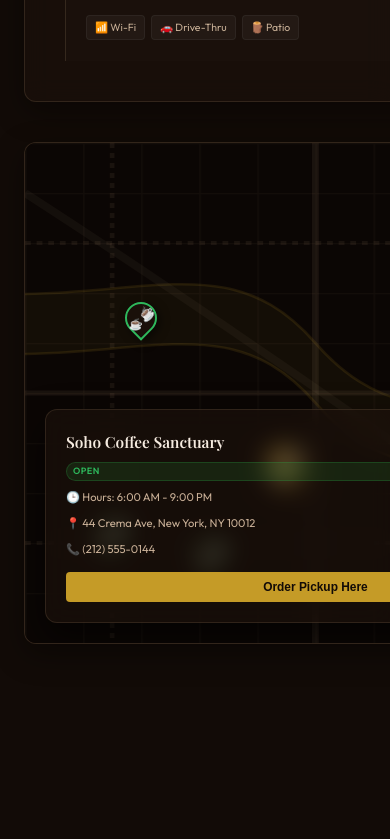
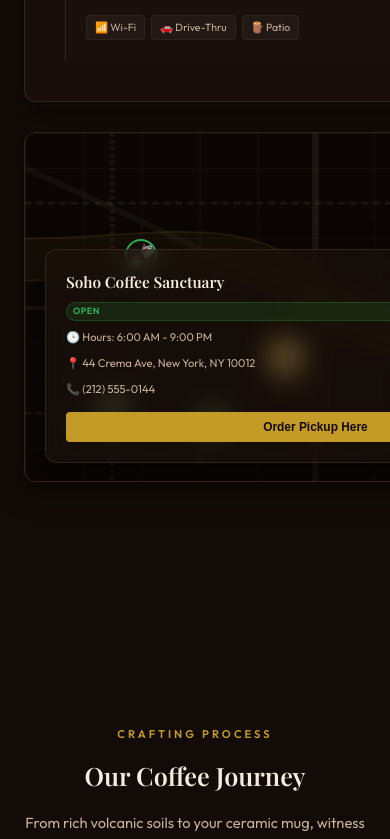
Before and after one commit to mohammed-meezan/mocha-brew, a React (Vite) app: page / in a window 390 px wide. Shown: the part 6636-7475 px from the top of the page. Built offline with nearby package versions, Linux system fonts and the light colour scheme; a web font is replaced by a local one.

Commit message:
style: shift customizer and store locator responsive stack breakpoints to 768px

```diff
--- a/src/index.css
+++ b/src/index.css
@@ -1368,7 +1368,14 @@ footer {
         display: block;
     }
 
-    /* Stack components at 1024px Laptop breakpoint */
+}
+
+@media (max-width: 768px) {
+    .section-header h2 {
+        font-size: 2.2rem;
+    }
+
+    /* Stack interactive customizer components below 768px */
     .customizer-container {
         grid-template-columns: 1fr;
         gap: 40px;
@@ -1376,12 +1383,6 @@ footer {
 
     .cup-canvas-wrapper {
         height: 280px;
-    }
-}
-
-@media (max-width: 768px) {
-    .section-header h2 {
-        font-size: 2.2rem;
     }
 
     /* Fixed mobile text overlap with a glass card overlay over the canvas */
@@ -2864,11 +2865,27 @@ footer {
     align-items: stretch;
 }
 
-@media (max-width: 992px) {
+@media (max-width: 768px) {
     .locator-container {
         grid-template-columns: 1fr;
-    }
-}
+        gap: 30px;
+    }
+
+    .locator-sidebar {
+        max-height: 480px; /* Keep sidebar compact on mobile so map is visible below */
+    }
+
+    .locator-map-panel, .locator-map-frame {
+        min-height: 350px !important;
+        height: 350px !important;
+    }
+
+    .store-card-actions {
+        grid-template-columns: 1fr; /* Stack card buttons vertically on mobile */
+        gap: 8px;
+    }
+}
+
 
 .locator-sidebar {
     display: flex;
```
